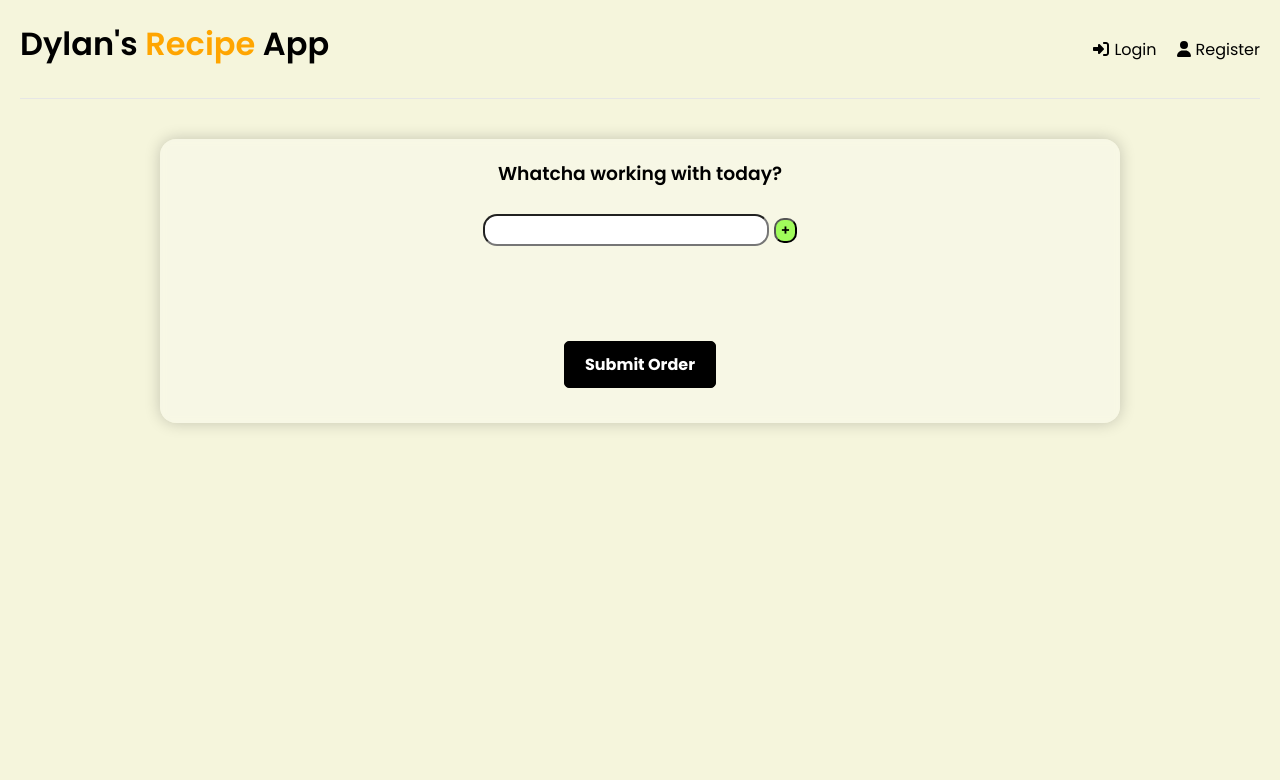
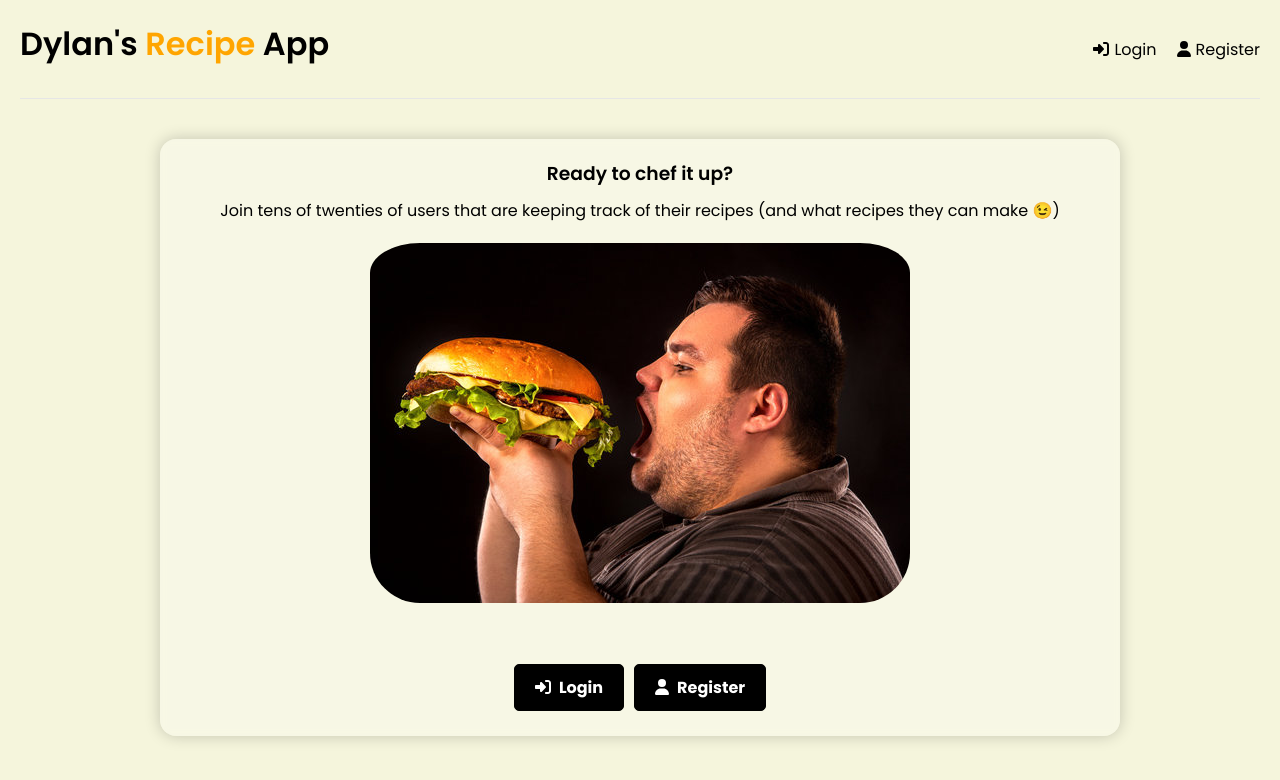
Before and after one commit to dylan-codes/RecipeApp, a React (Create React App) app in the folder frontend/: page /dashboard in a window 1280 px wide. Shown: the top 780 px of the page. Built offline with nearby package versions, Linux system fonts and the light colour scheme.

Commit message:
Added: Protected react-router routes and Landing page base UI and CSS elements

```diff
--- a/frontend/src/App.js
+++ b/frontend/src/App.js
@@ -11,6 +11,7 @@ import Header from "./components/Header/Header";
 import RecipeBook from "./pages/RecipeBook";
 import AddRecipe from "./pages/AddRecipe";
 import LandingPage from "./pages/LandingPage";
+import ProtectedRoutes from "./utils/ProtectedRoutes";
 
 
 function App() {
@@ -21,11 +22,15 @@ function App() {
           <Header/>
           <Routes>
             <Route path='/' element={<LandingPage/>} />
-            <Route path='/dashboard' element={<Dashboard/>} />
             <Route path='/login' element={<Login/>} />
             <Route path='/register' element={<Register/>} />
-            <Route path='/recipes' element={<RecipeBook/>} />
-            <Route path='/add' element={<AddRecipe/>} />
+            <Route element={<ProtectedRoutes/>}>
+              <Route path='/dashboard' element={<Dashboard/>} />
+              <Route path='/recipes' element={<RecipeBook/>} />
+              <Route path='/add' element={<AddRecipe/>} />
+            </Route>
+
+
           </Routes>
         </InventoryProvider>
       </Router>
--- a/frontend/src/components/AddRecipeUI/AddRecipeUI.js
+++ b/frontend/src/components/AddRecipeUI/AddRecipeUI.js
@@ -5,7 +5,6 @@ import RecipeInterface from "./RecipeInterface";
 import TitleInterface from "./TitleInterface";
 
 const AddRecipeUI = ({ inputInterface, onImageChange, onTitleChange, onDescriptionChange, addIngredientHandler, removeIngredientHandler, recipeSteps, addRecipeStepHandler }) => {
-    console.log(recipeSteps.length)
     const interfaceSwitch = () => {
         switch (inputInterface) {
             case 'description':
--- a/frontend/src/components/AddRecipeUI/RecipeInterface.js
+++ b/frontend/src/components/AddRecipeUI/RecipeInterface.js
@@ -8,7 +8,6 @@ const RecipeInterface = ({ recipeSteps, addRecipeStepHandler }) => {
 
   const stepChangeHandler = (event) => {
     setRecipeStep(event.target.value);
-    console.log(recipeStep);
   };
 
   const submitRecipeStep = (event) => {
--- a/frontend/src/components/IngredientSearch/IngredientSearch.js
+++ b/frontend/src/components/IngredientSearch/IngredientSearch.js
@@ -9,8 +9,7 @@ const IngredientSearch = ({ addIngredient, removeIngredient }) => {
   const [ingredientList, setIngredientList] = useState([]);
 
   const selectDropdownIngredient = (parameter) => (event) => {
-    console.log("hello");
-    console.log(parameter);
+
     event.preventDefault();
     if (searchResults.includes(ingredientName)) {
       submitIngredient();
@@ -21,7 +20,6 @@ const IngredientSearch = ({ addIngredient, removeIngredient }) => {
 
   const submitIngredient = (event) => {
     event.preventDefault();
-    console.log(searchResults.includes(ingredientName), ingredientName);
     if (searchResults.includes(ingredientName.toLowerCase())) {
       /*       setIngredientList([
         ...ingredientList,
--- a/frontend/src/index.css
+++ b/frontend/src/index.css
@@ -463,3 +463,19 @@ h3 {
 
 
 /* END RecipeCard Component */
+
+.error {
+  color: rgb(255, 61, 61);
+  position: absolute;
+  left: -7px;
+  right: 4px;
+  width: 150px;
+}
+
+.success {
+  color: rgb(21, 184, 21);
+  position: absolute;
+  left: -29px;
+  right: 4px;
+  width: 195px;
+}
--- a/frontend/src/pages/AddRecipe.jsx
+++ b/frontend/src/pages/AddRecipe.jsx
@@ -23,6 +23,8 @@ function AddRecipe() {
   const [recipeSteps, setRecipeSteps] = useState([]);
   const [description, setDescription] = useState("");
   const [image, setImage] = useState(missingImg);
+  const [error, setError] = useState(false);
+  const [success, setSuccess] = useState(false);
 
   const interfaceChangeHandler = (inputElement) => {
     setInputInterface(inputElement);
@@ -88,11 +90,26 @@ function AddRecipe() {
         headers: { "Content-Type": "application/json",
         Authorization: `Bearer ${AuthCtx.user.token}` },
         body: JSON.stringify({name: title, steps: recipeSteps, ingredients: ingredientList, description: description, image: image })
-        });
-        const data = await response.json();
-        console.log(data)
+      });
+
+      const data = await response.json();
+
+
+
+
+
+      if (data.stack) {
+        setError(true);
+      } else {
+        setError(false)
+        setSuccess(true);
+        setTimeout(() => {
+          setSuccess(false);
+        }, 5000);
+      }
     } catch (error) {
       console.error("Error fetching data: ", error);
+
     }
   }
 
@@ -168,6 +185,8 @@ function AddRecipe() {
         </Card>
         <div className="addrecipe-button">
           <button className="btn" onClick={submitRecipe}>Add Recipe</button>
+          {error && <span className="error">Failed to create! Make sure you have entered all fields.</span>}
+          {success && <span className="success">Recipe successfully created!</span>}
         </div>
       </div>
       <div className="addrecipe-form">
--- a/frontend/src/pages/Dashboard.jsx
+++ b/frontend/src/pages/Dashboard.jsx
@@ -29,7 +29,6 @@ function Dashboard() {
 
   const onSubmit = (searchResults) => {
     setSearchData(searchResults);
-    console.log(searchResults)
   };
 
   return (
--- a/frontend/src/pages/LandingPage.jsx
+++ b/frontend/src/pages/LandingPage.jsx
@@ -1,17 +1,50 @@
-function LandingPage() {
+import { Link } from "react-router-dom";
+import { FontAwesomeIcon } from "@fortawesome/react-fontawesome";
+import {
+  faSignInAlt,
+  faSignOutAlt,
+  faBook,
+  faBox,
+  faPen,
+  faUser,
+} from "@fortawesome/free-solid-svg-icons";
+import guyEating from '../images/landing/guyEating.jpg'
+import classes from "./LandingPage.module.css";
+
+
+
+const LandingPage = () => {
   return (
     <>
       <div className="container">
-        <div className="form-content">
-          <h3 className="form-header">Ready to chef it up?</h3>
-          <div>
-            <button className="btn">Sign up</button>
-            <button className="btn">Sign In</button>
+        <div className={classes["landing-container"]}>
+          <div className={classes["landing-header"]}>
+            <h3 className="form-header">Ready to chef it up?</h3>
+            <span>
+              Join tens of twenties of users that are keeping track of their recipes (and what recipes they can make 😉)
+            </span>
+            <img className={classes["landing-img"]} src={guyEating}/>
           </div>
+
+          <div className={classes["landing-nav"]}>
+            <button className="btn">
+              <Link to={"/login"} className={classes["fa-white"]}>
+                <FontAwesomeIcon icon={faSignInAlt} />
+                Login
+              </Link>
+            </button>
+            <button className="btn">
+              <Link to={"/register"} className={classes["fa-white"]}>
+                <FontAwesomeIcon icon={faUser} />
+                Register
+              </Link>
+            </button>
+          </div>
+
         </div>
       </div>
     </>
   );
-}
+};
 
 export default LandingPage;
--- /dev/null
+++ b/frontend/src/pages/LandingPage.module.css
@@ -0,0 +1,25 @@
+.fa-white {
+    color: white;
+}
+
+.landing-container {
+
+}
+
+.landing-header {
+    height: 500px;
+}
+
+.landing-img {
+    border-radius: 50px;
+    padding-top: 20px;
+}
+
+.landing-nav {
+    display: flex;
+    justify-content: center;
+}
+
+.landing-nav button {
+    margin: 5px;
+}
--- a/frontend/src/pages/RecipeBook.jsx
+++ b/frontend/src/pages/RecipeBook.jsx
@@ -32,7 +32,6 @@ function RecipeBook() {
 
     getRecipes();
   }, []);
-  console.log(searchData);
 
   return (
     <>
--- /dev/null
+++ b/frontend/src/utils/ProtectedRoutes.jsx
@@ -0,0 +1,13 @@
+import { useContext } from "react";
+import { Outlet } from "react-router-dom"
+import LandingPage from "../pages/LandingPage";
+import AuthContext from "../context/auth-context";
+
+const ProtectedRoutes = () => {
+  const AuthCtx = useContext(AuthContext);
+
+  const userIsAuthenticated = AuthCtx.user;
+  return  userIsAuthenticated ? <Outlet /> : <LandingPage/>
+}
+
+export default ProtectedRoutes
```
Also changed, not shown: frontend/src/images/landing/guyEating.jpg (added).
